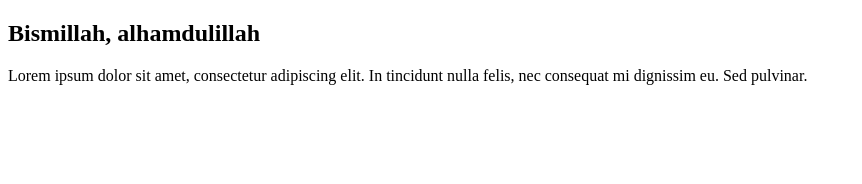
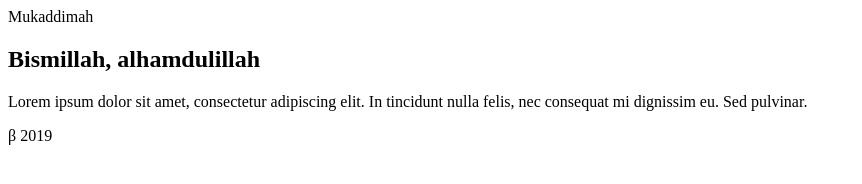
Before and after one commit to hendracorps/from_local-to_github, a website: page index.html in a window 1280 px wide. Shown: the whole page, without its empty margins (0-862 px from the left). Drawn offline with Linux system fonts and the light colour scheme.

Commit message:
5. added content to head and footer element

```diff
--- a/index.html
+++ b/index.html
@@ -8,13 +8,13 @@
     <link rel="stylesheet" href="styles.css">
 </head>
 <body>
-    <head></head>
+    <head>Mukaddimah</head>
     <main>
             <h2>Bismillah, alhamdulillah</h2>
             <p class="indented">
                 Lorem ipsum dolor sit amet, consectetur adipiscing elit. In tincidunt nulla felis, nec consequat mi dignissim eu. Sed pulvinar.
             </p>
     </main>
-        <footer></footer>
+        <footer>&beta; 2019</footer>
 </body>
 </html>
```
